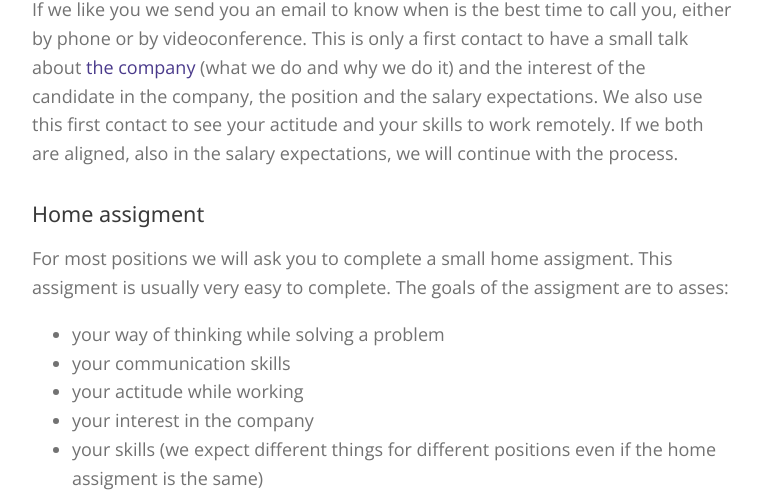
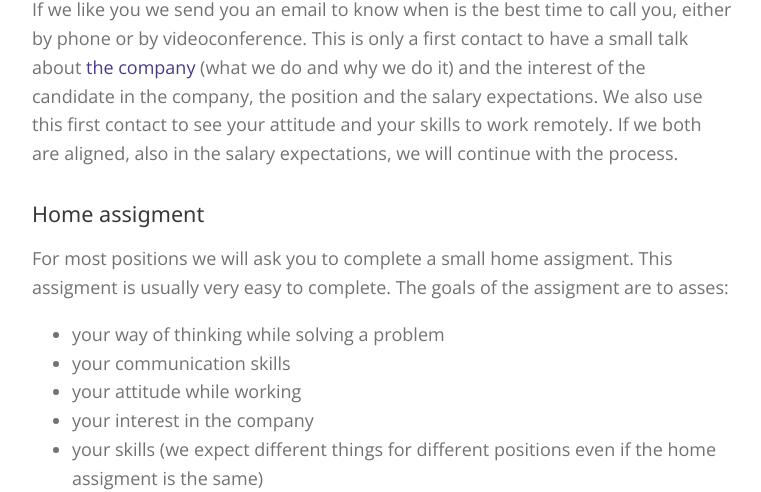
Before and after one commit to serendeepia/playbook, a Jekyll site: the page built from _docs/2_1_hiring.md, in a window 1280 px wide and 900 px high, scrolled down 1090 px. Shown: the part 205-697 px from the top of the window, without its empty margins (258-1019 px from the left). Built offline with Jekyll 4.4.1, drawn with Linux system fonts in a browser that asks for light colours; nearby versions of some CDN libraries; comment, search, counter and statistics services are not loaded.

Commit message:
typo (#44)

```diff
--- a/_docs/2_1_hiring.md
+++ b/_docs/2_1_hiring.md
@@ -30,14 +30,14 @@ Once we receive your CV in [careers@serendeepia.com](mailto:careers@serendeepia.
 
 If we think your CV makes sense and fits our needs now or in the future we will contact you. Otherwise we will drop out the CV. We try to reply to all the people who send us an email but we hope you understand that sometimes it is impossible to do so.
 
-If we like you we send you an email to know when is the best time to call you, either by phone or by videoconference. This is only a first contact to have a small talk about [the company](/1-0-organization) (what we do and why we do it) and the interest of the candidate in the company, the position and the salary expectations. We also use this first contact to see your actitude and your skills to work remotely. If we both are aligned, also in the salary expectations, we will continue with the process.
+If we like you we send you an email to know when is the best time to call you, either by phone or by videoconference. This is only a first contact to have a small talk about [the company](/1-0-organization) (what we do and why we do it) and the interest of the candidate in the company, the position and the salary expectations. We also use this first contact to see your attitude and your skills to work remotely. If we both are aligned, also in the salary expectations, we will continue with the process.
 
 ### Home assigment
 
 For most positions we will ask you to complete a small home assigment. This assigment is usually very easy to complete. The goals of the assigment are to asses:
 * your way of thinking while solving a problem
 * your communication skills
-* your actitude while working
+* your attitude while working
 * your interest in the company
 * your skills (we expect different things for different positions even if the home assigment is the same)
 
```
